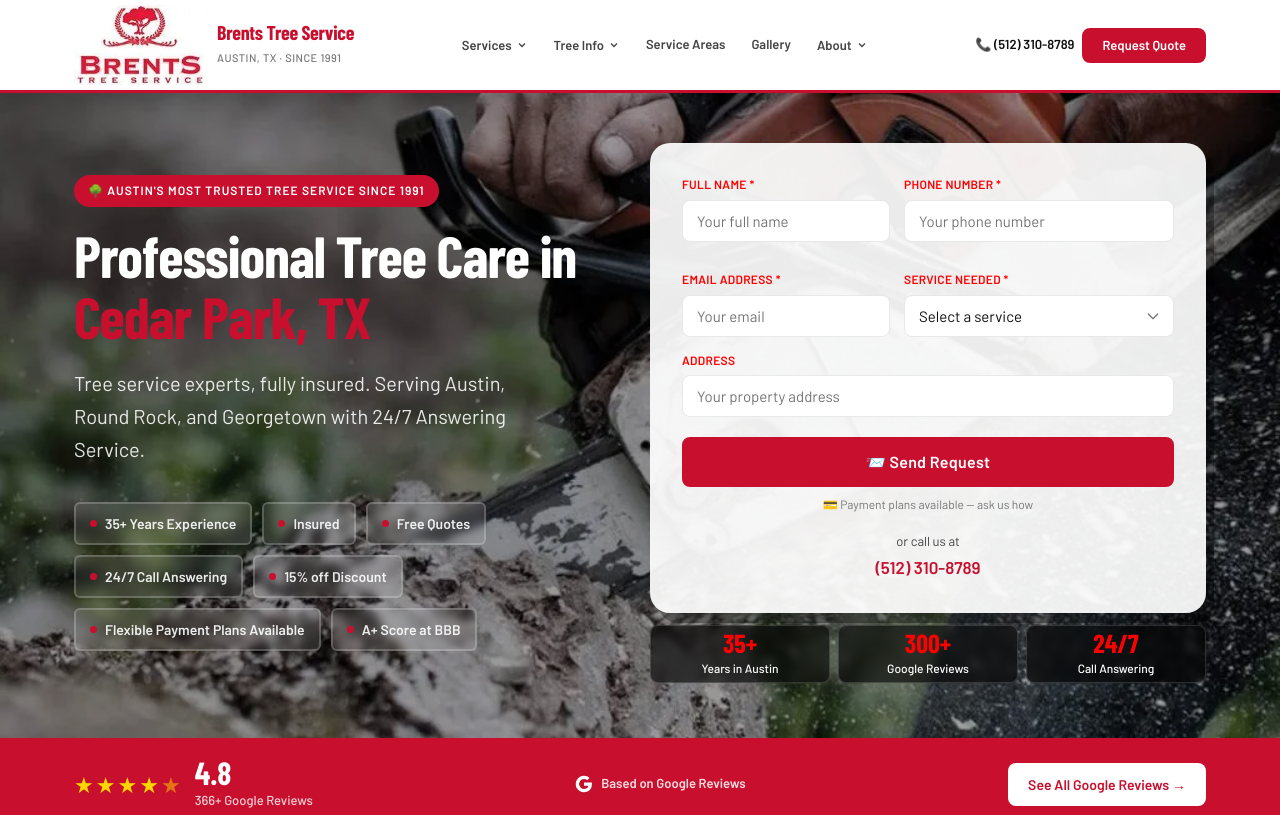
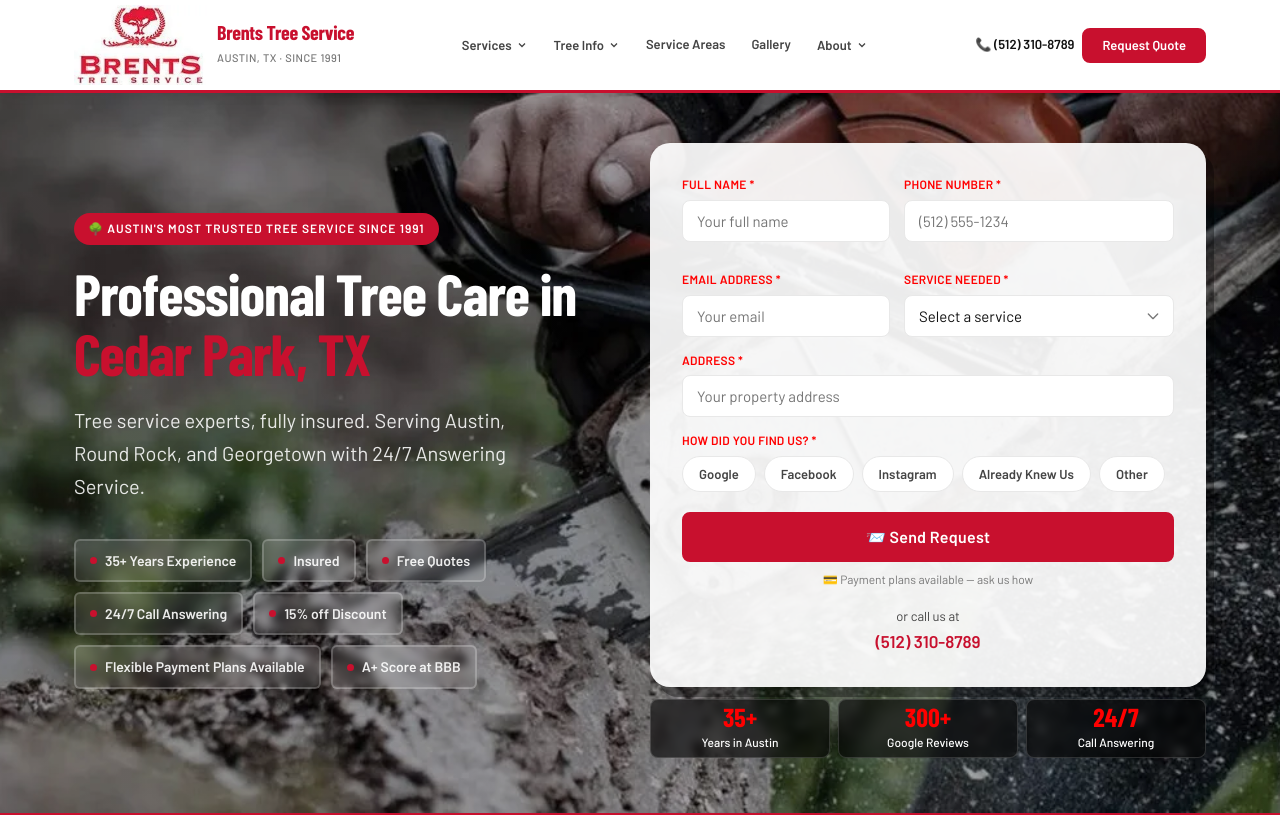
Before and after one commit to gzuca/Brents-Tree-Service, a React (Vite) app: page / in a window 1280 px wide. Shown: the top 815 px of the page. Built offline with nearby package versions, Linux system fonts and the light colour scheme; a web font is replaced by a local one.

Commit message:
new form with leads

```diff
--- a/src/components/Shared.jsx
+++ b/src/components/Shared.jsx
@@ -15,10 +15,11 @@ const SERVICES_LIST = [
   'Property & Cleanup Services',
   'Lot Clearing',
   'Tree Pruning',
-  'Tree Health & Arborist Services',
   'Commercial Tree Services',
   'Other / Not Sure',
 ];
+
+const LEAD_SOURCES = ['Google', 'Facebook', 'Instagram', 'Already Knew Us', 'Other'];
 
 const TRUST_ITEMS = [
   '30+ Years of Experience',
@@ -117,15 +118,55 @@ function TrustSidebar({ heading = 'Ready to Get Started?' }) {
    QUOTE FORM
 ───────────────────────────────────────────── */
 function QuoteForm({ compact = false, showTitle=true }) {
-  const [form,   setForm]   = useState({ name: '', phone: '', email: '', service: '',address:'', message: '' });
+  const [form,   setForm]   = useState({ name: '', phone: '', email: '', service: '', address: '', message: '', leadSource: '', otherSource: '' });
   const [status, setStatus] = useState('idle'); // idle | sending | success | error
   const [errMsg, setErrMsg] = useState('');
   const navigate = useNavigate();
 
+  /* Format phone as the user types: (512) 555-1234. Also strips any non-digit,
+     so pasted junk like a last name can't end up in this field. */
+  const formatPhone = (raw) => {
+    const digits = raw.replace(/\D/g, '').slice(0, 10);
+    const len = digits.length;
+    if (len === 0) return '';
+    if (len < 4) return `(${digits}`;
+    if (len < 7) return `(${digits.slice(0, 3)}) ${digits.slice(3)}`;
+    return `(${digits.slice(0, 3)}) ${digits.slice(3, 6)}-${digits.slice(6)}`;
+  };
+
+  const handlePhoneChange = (e) => {
+    setForm({ ...form, phone: formatPhone(e.target.value) });
+  };
+
+  /* Client-side validation. Returns an error string, or '' if the form is good. */
+  const validate = () => {
+    const phoneDigits = form.phone.replace(/\D/g, '');
+    if (phoneDigits.length !== 10) {
+      return 'Please enter a valid 10-digit phone number.';
+    }
+    if (!form.address.trim()) {
+      return 'Please enter your property address.';
+    }
+    if (!form.leadSource) {
+      return 'Please let us know how you found us.';
+    }
+    if (!compact && form.message.trim().length < 10) {
+      return 'Please add a short description of what you need.';
+    }
+    return '';
+  };
 
   /* Submit */
   const handleSubmit = async (e) => {
     e.preventDefault();
+
+    const validationError = validate();
+    if (validationError) {
+      setStatus('error');
+      setErrMsg(validationError);
+      return;
+    }
+
     setStatus('sending');
 
     const sId  = import.meta.env.VITE_EMAILJS_SERVICE_ID;
@@ -143,7 +184,7 @@ function QuoteForm({ compact = false, showTitle=true }) {
     try {
       const ejs = await import('@emailjs/browser');
       await ejs.send(sId, tId, { ...form, reply_to: form.email }, pKey);
-      setForm({ name: '', phone: '', email: '', service: '', message: '' });
+      setForm({ name: '', phone: '', email: '', service: '', address: '', message: '', leadSource: '', otherSource: '' });
       navigate('/thank-you');
     } catch {
       setStatus('error');
@@ -176,8 +217,8 @@ function QuoteForm({ compact = false, showTitle=true }) {
         </div>
         <div className="form-group">
           <label htmlFor='phone'>Phone Number *</label>
-          <input id='phone' type="tel" placeholder="Your phone number"
-            value={form.phone} onChange={e => setForm({ ...form, phone: e.target.value })} required />
+          <input id='phone' type="tel" placeholder="(512) 555-1234" inputMode="numeric"
+            value={form.phone} onChange={handlePhoneChange} maxLength={14} required />
         </div>
         <div className="form-group">
           <label htmlFor='email'>Email Address *</label>
@@ -194,17 +235,43 @@ function QuoteForm({ compact = false, showTitle=true }) {
       </div>
 
       <div className="form-group">
-          <label htmlFor='address'>Address</label>
+          <label htmlFor='address'>Address *</label>
           <input id='address' type="text" placeholder="Your property address"
-            value={form.address} onChange={e => setForm({ ...form, address: e.target.value })} />
+            value={form.address} onChange={e => setForm({ ...form, address: e.target.value })} required />
         </div>
+
+      {/* How did you hear about us */}
+      <div className="form-group">
+        <label>How did you find us? *</label>
+        <div className="lead-source-row">
+          {LEAD_SOURCES.map(src => (
+            <button
+              key={src}
+              type="button"
+              className={`lead-source-btn${form.leadSource === src ? ' selected' : ''}`}
+              onClick={() => setForm({ ...form, leadSource: src, otherSource: src === 'Other' ? form.otherSource : '' })}
+            >
+              {src}
+            </button>
+          ))}
+        </div>
+        {form.leadSource === 'Other' && (
+          <input
+            type="text"
+            placeholder="Tell us where! (optional)"
+            value={form.otherSource}
+            onChange={e => setForm({ ...form, otherSource: e.target.value })}
+            style={{ marginTop: 8 }}
+          />
+        )}
+      </div>
 
       {/* Message (not shown in compact mode) */}
       {!compact && (
         <div className="form-group">
           <label htmlFor='message'>Message</label>
           <textarea id='message' placeholder="Describe your situation or ask a question..."
-            value={form.message} onChange={e => setForm({ ...form, message: e.target.value })} rows={4} />
+            value={form.message} onChange={e => setForm({ ...form, message: e.target.value })} rows={4} required />
         </div>
       )}
 
--- a/src/styles/Shared.css
+++ b/src/styles/Shared.css
@@ -217,6 +217,21 @@
 
 .form-err { background: #fff0f3; border: 1px solid rgba(200,16,46,.3); border-radius: var(--radius); padding: 11px 14px; font-size: 14px; color: var(--red-dark); margin-bottom: 12px; }
 
+.lead-source-row { display: flex; flex-wrap: wrap; gap: 8px; }
+.lead-source-btn {
+  padding: 9px 16px;
+  font-size: 13px;
+  font-weight: 600;
+  border-radius: 20px;
+  border: 1.5px solid var(--border);
+  background: var(--white);
+  color: var(--gray-dark);
+  cursor: pointer;
+  transition: all var(--tr);
+}
+.lead-source-btn:hover { border-color: var(--red); color: var(--red); }
+.lead-source-btn.selected { background: var(--red); border-color: var(--red); color: var(--white); }
+
 /* Form success state */
 .form-success        { text-align: center; padding: 48px 20px; }
 .form-success .si    { font-size: 52px; margin-bottom: 14px; display: block; }
```
